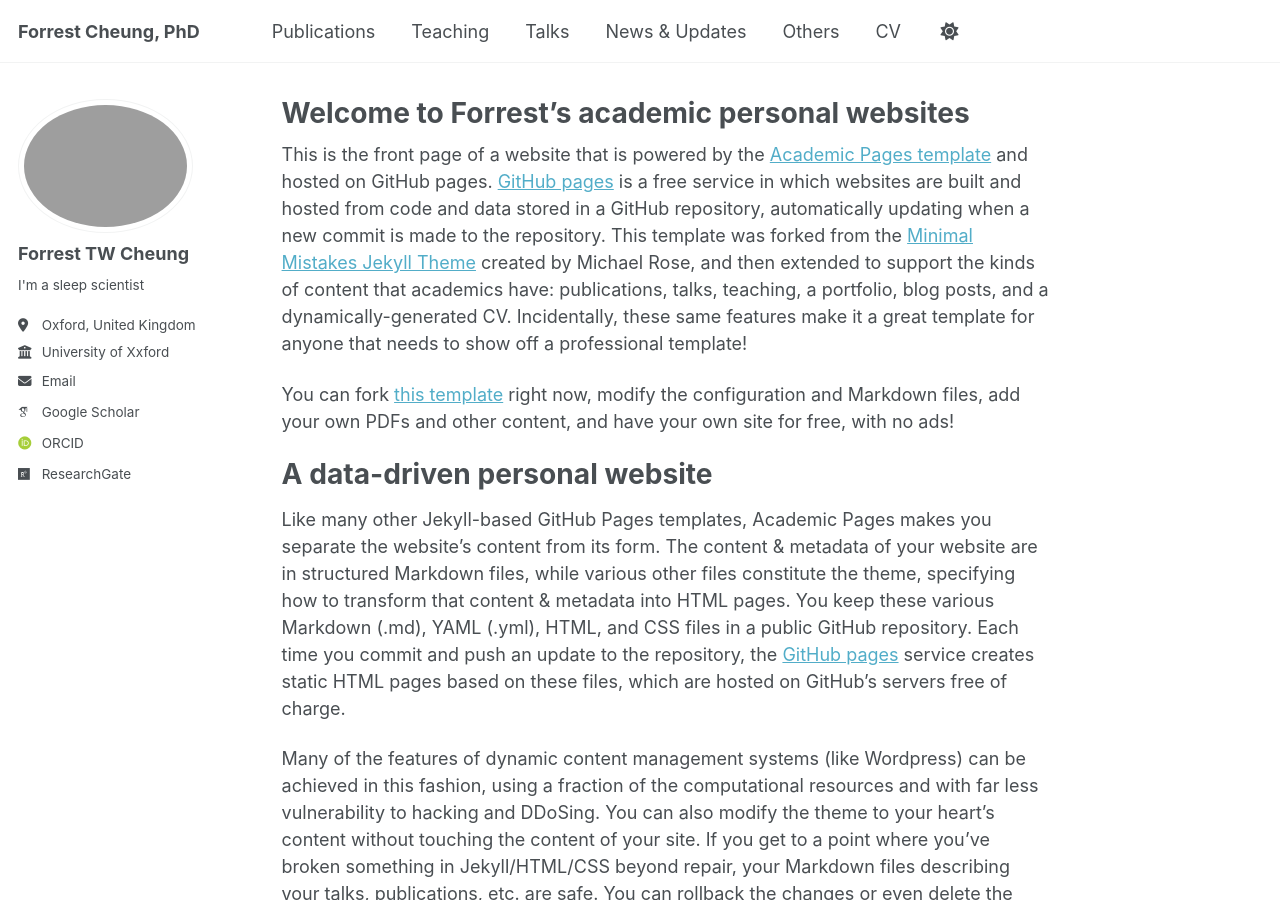
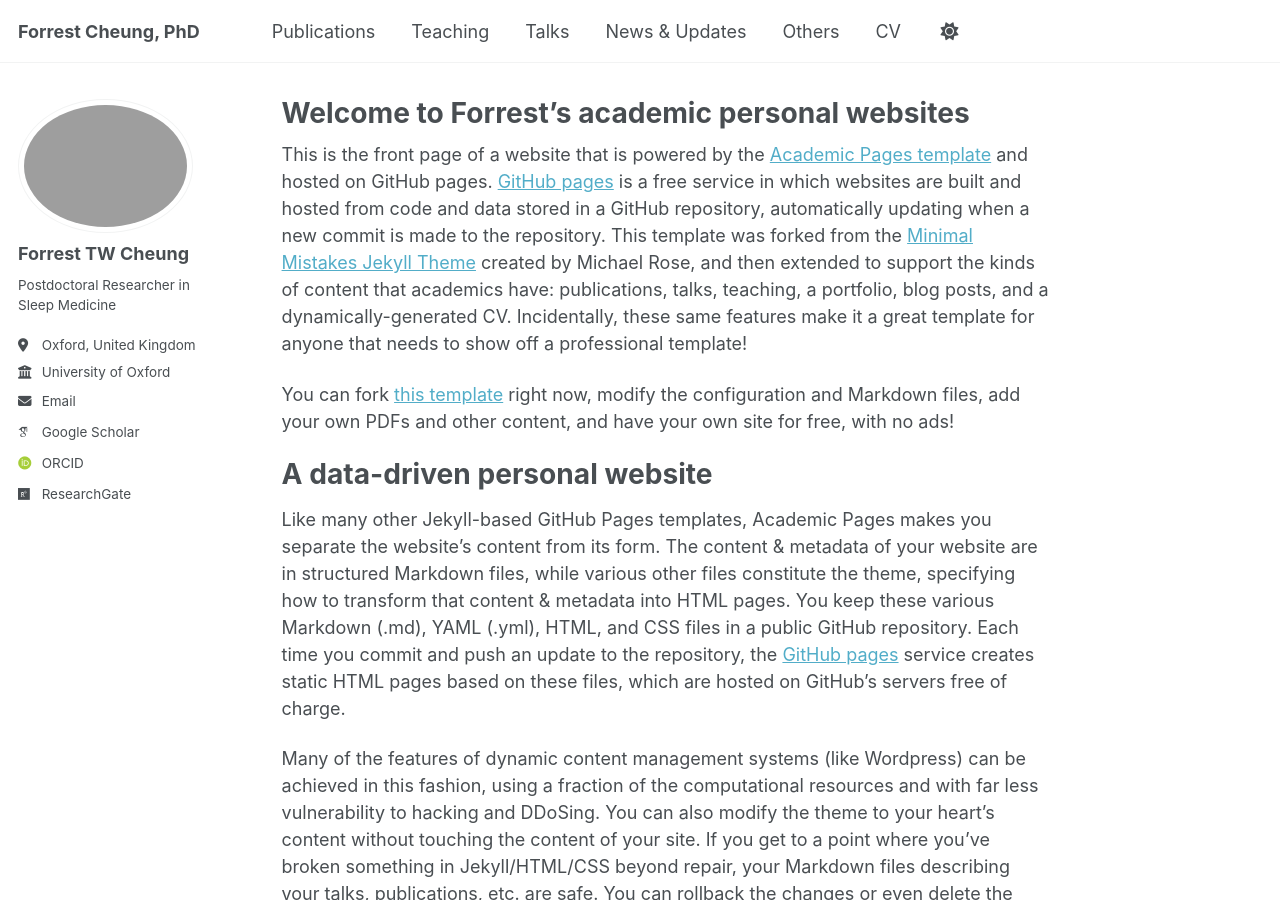
Before and after one commit to forrestcheungtw/forrestcheungtw.github.io, a Jekyll site: the page built from _pages/about.md, in a window 1280 px wide and 900 px high. Built offline with Jekyll 4.4.1, drawn with Linux system fonts in a browser that asks for light colours; some web fonts are replaced; a script that is not in the unit is left out.

Commit message:
Updated 1 file via CloudCannon.

```diff
--- a/_config.yml
+++ b/_config.yml
@@ -13,7 +13,7 @@ title                    : "Forrest Cheung, PhD"
 title_separator          : "-"
 name                     : &name "Forrest Cheung"
 description              : &description "personal description"
-url                      : https://forrestcheungtw.github.io/ # the base hostname & protocol for your site e.g. "https://[your GitHub username].github.io" or if you already have some other page hosted on Github then use "https://[your GitHub username].github.io/[Your Repo Name]"
+url                      : https://forrestcheungtw.github.io # the base hostname & protocol for your site e.g. "https://[your GitHub username].github.io" or if you already have some other page hosted on Github then use "https://[your GitHub username].github.io/[Your Repo Name]"
 baseurl                  : "" # the subpath of your site, e.g. "/blog"
 repository               : "https://forrestcheungtw.github.io/"
 
@@ -25,9 +25,9 @@ author:
   avatar           : "profile.png"
   name             : "Forrest TW Cheung"
   pronouns         : # example: "she/her"
-  bio              : "I'm a sleep scientist"
+  bio              : "Postdoctoral Researcher in Sleep Medicine"
   location         : "Oxford, United Kingdom"
-  employer         : "University of Xxford"
+  employer         : "University of Oxford"
   uri              : # URL
   email            : "forrestcheungtw@gmail.com"
 
```
